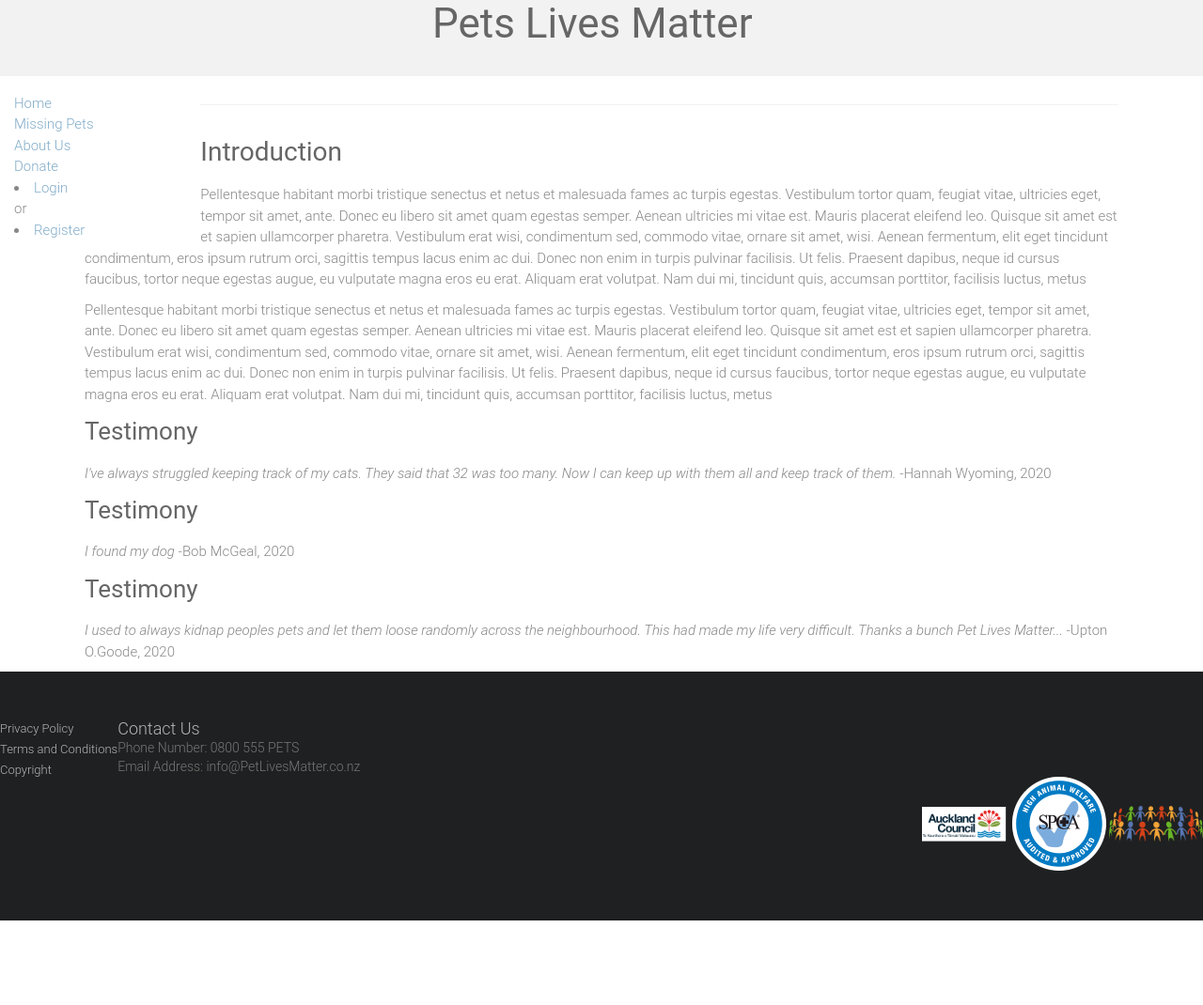
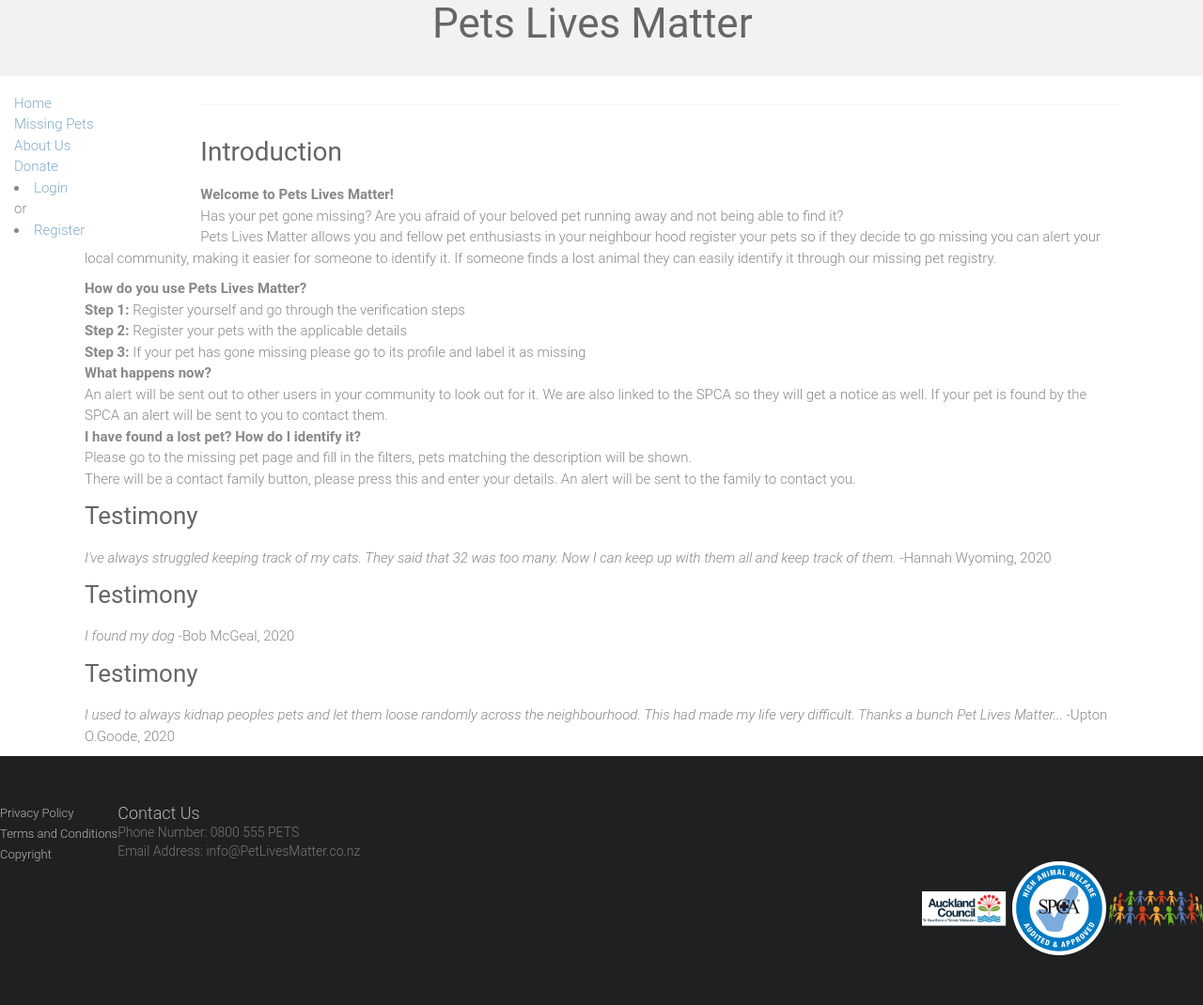
Before and after one commit to LucianEarl/TOKB-Pet-registery, a Django app: page / in a window 1280 px wide. Shown: the part 346-1416 px from the top of the page at 94% size. Before the commit the page ends 1326 px from the top, so only its background shows below. Run offline with Django 3.2, Linux system fonts and the light colour scheme; parts of the project's set-up code (start-up, migrations or seed data) failed here and were passed over; some libraries are stand-ins or nearby versions.

Commit message:
Changes to home page

```diff
--- a/PetLivesMatter/PetRegistry/templates/home.html
+++ b/PetLivesMatter/PetRegistry/templates/home.html
@@ -2,33 +2,30 @@
 {% block content %}
   <div class = "intro">
     <h2>Introduction</h2>
-    <p>Pellentesque habitant morbi tristique senectus et netus et malesuada
-      fames ac turpis egestas. Vestibulum tortor quam, feugiat vitae, ultricies
-      eget, tempor sit amet, ante. Donec eu libero sit amet quam egestas semper.
-       Aenean ultricies mi vitae est. Mauris placerat eleifend leo. Quisque sit
-       amet est et sapien ullamcorper pharetra. Vestibulum erat wisi,
-       condimentum sed, commodo vitae, ornare sit amet, wisi. Aenean fermentum,
-        elit eget tincidunt condimentum, eros ipsum rutrum orci, sagittis tempus
-         lacus enim ac dui. Donec non enim in turpis pulvinar facilisis. Ut
-         felis. Praesent dapibus, neque id cursus faucibus, tortor neque
-         egestas augue, eu vulputate magna eros eu erat. Aliquam erat
-         volutpat. Nam dui mi, tincidunt quis, accumsan porttitor, facilisis
-         luctus, metus
+    <p><b>Welcome to Pets Lives Matter!</b><br>
+      Has your pet gone missing? Are you afraid of your beloved pet running away
+      and not being able to find it?<br>
+      Pets Lives Matter allows you and fellow pet enthusiasts in your neighbour
+      hood register your pets so if they decide to go missing you can alert your
+      local community, making it easier for someone to identify it. If someone
+      finds a lost animal they can easily identify it through our missing pet
+      registry.<br>
        </p>
-     <p>Pellentesque habitant morbi tristique senectus et netus et malesuada
-       fames ac turpis egestas. Vestibulum tortor quam, feugiat vitae, ultricies
-       eget, tempor sit amet, ante. Donec eu libero sit amet quam egestas semper.
-        Aenean ultricies mi vitae est. Mauris placerat eleifend leo. Quisque sit
-        amet est et sapien ullamcorper pharetra. Vestibulum erat wisi,
-        condimentum sed, commodo vitae, ornare sit amet, wisi. Aenean fermentum,
-         elit eget tincidunt condimentum, eros ipsum rutrum orci, sagittis tempus
-          lacus enim ac dui. Donec non enim in turpis pulvinar facilisis. Ut
-          felis. Praesent dapibus, neque id cursus faucibus, tortor neque
-          egestas augue, eu vulputate magna eros eu erat. Aliquam erat
-          volutpat. Nam dui mi, tincidunt quis, accumsan porttitor, facilisis
-          luctus, metus
-        </p>
-
+     <p><b>How do you use Pets Lives Matter? </b><br>
+  <b>Step 1: </b> Register yourself and go through the verification steps<br>
+  <b>Step 2: </b> Register your pets with the applicable details<br>
+  <b>Step 3: </b> If your pet has gone missing please go to its profile and
+   label it as missing<br>
+  <b>What happens now? </b><br>
+  An alert will be sent out to other users in your community to look out for it.
+   We are also linked to the SPCA so they will get a notice as well. If your pet
+    is found by the SPCA an alert will be sent to you to contact them. <br>
+  <b>I have found a lost pet? How do I identify it? </b><br>
+  Please go to the missing pet page and fill in the filters,
+  pets matching the description will be shown. <br>
+  There will be a contact family button, please press this and enter your
+   details. An alert will be sent to the family to contact you. <br>
+  </p>
   </div>
   <div class = "Testimony">
     <h3>Testimony</h3>
```
